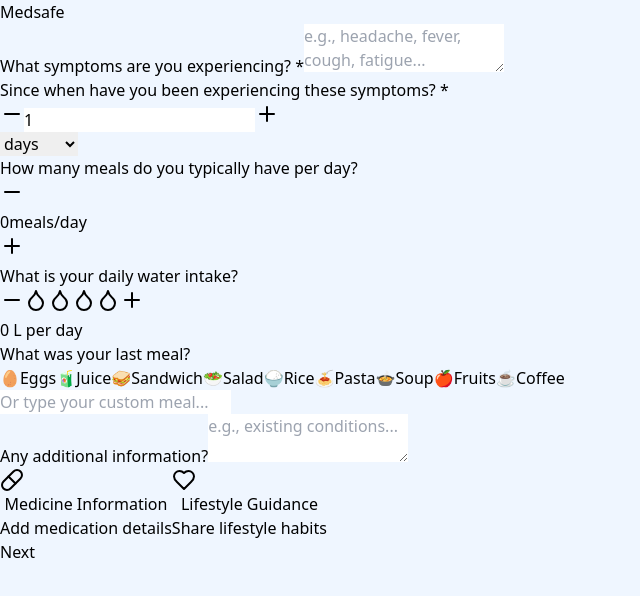
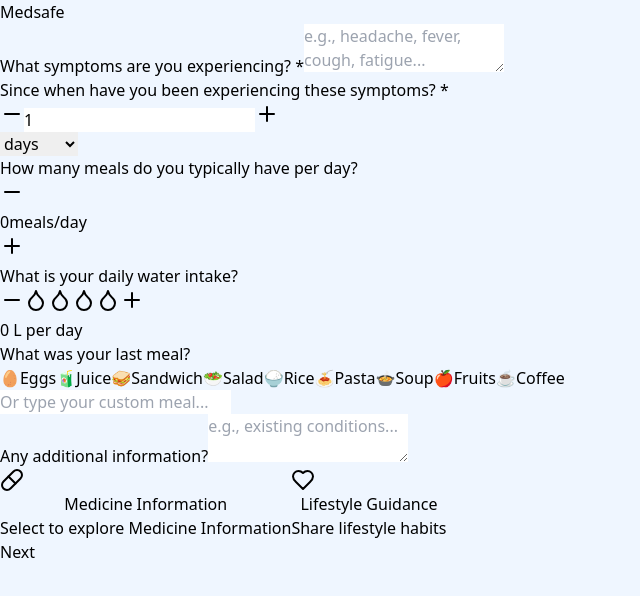
Before and after one commit to siddharthsatija/Medsafe-AI, a React (Vite) app: page / in a window 1280 px wide. Both pictures are taken after a click on the button "Yes, I am 18 or older". Shown: the top 596 px of the page, without its empty margins (0-640 px from the left). Built offline with nearby package versions, Linux system fonts and the light colour scheme.

Commit message:
Update App.tsx

```diff
--- a/src/App.tsx
+++ b/src/App.tsx
@@ -1232,7 +1232,7 @@ Please:
                 selectedOption === 'medicine' ? 'text-blue-100' : 'text-blue-600'
               }`}
             >
-              Add medication details
+              Select to explore Medicine Information
             </p>
           </button>
 
```
